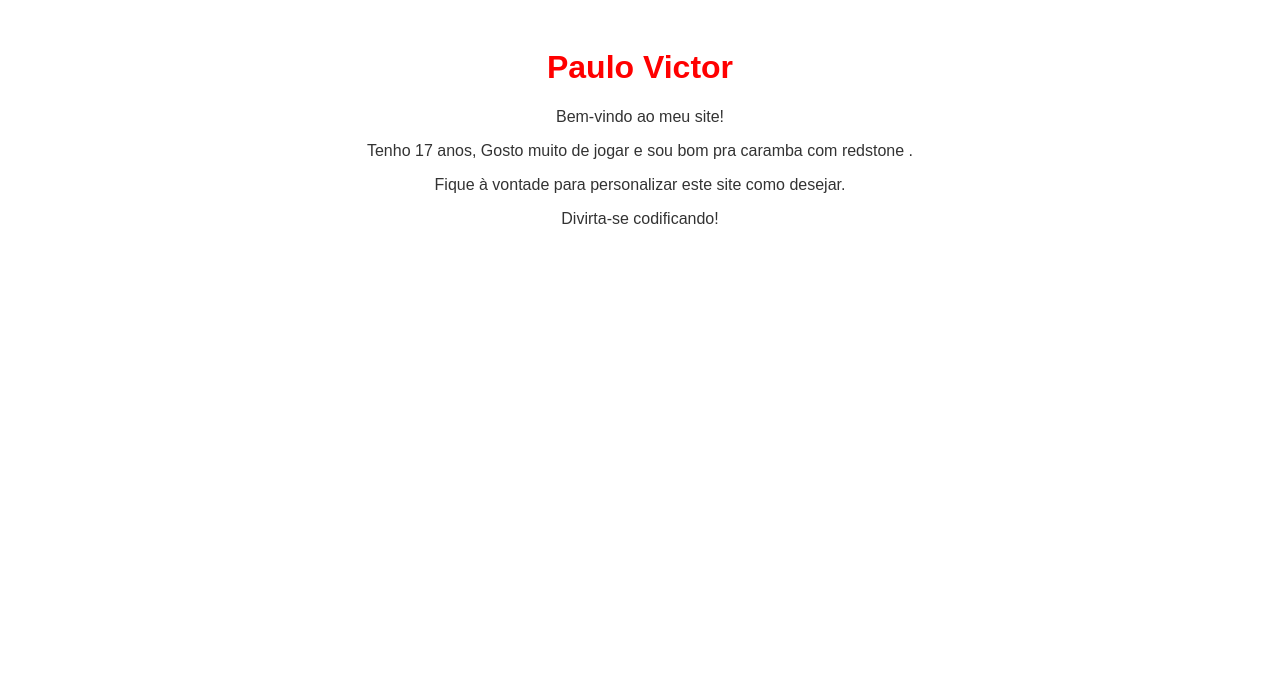
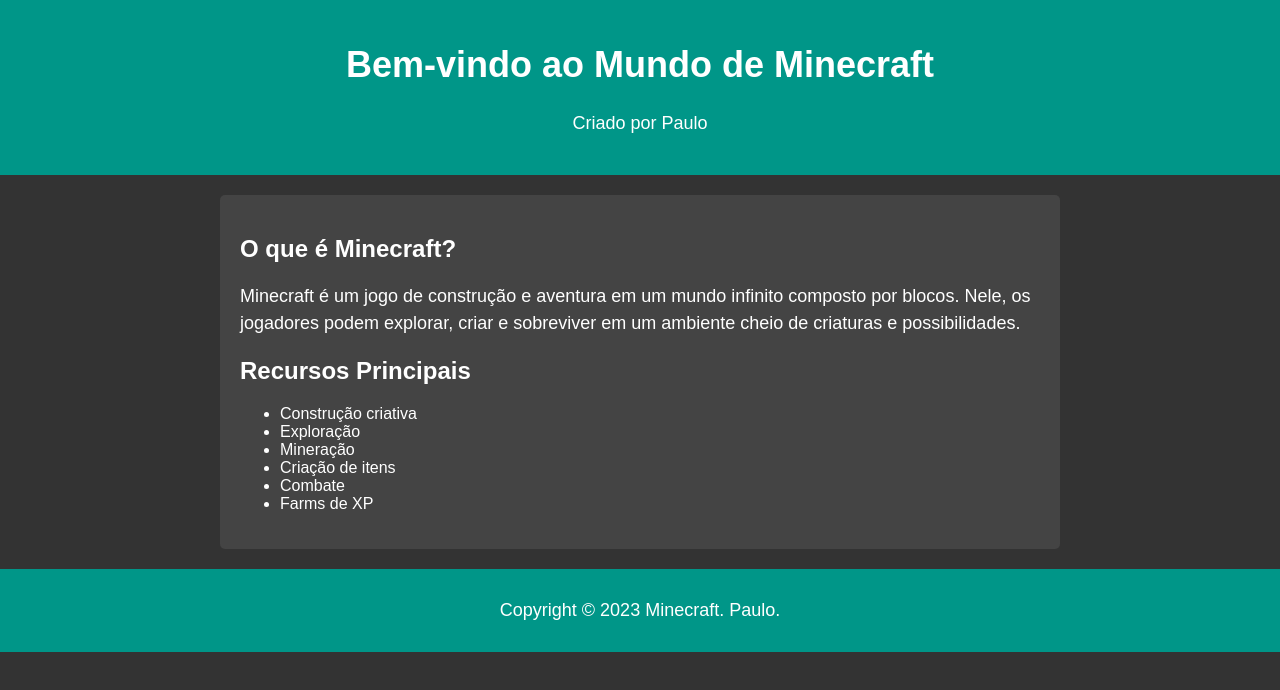
Before and after one commit to TINHOZ0/SITE-criativo-ALURA, a plain HTML site: page index.html in a window 1280 px wide. Drawn offline with Linux system fonts and the light colour scheme.

Commit message:
Add files via upload

```diff
--- a/index.html
+++ b/index.html
@@ -1,30 +1,74 @@
 <!DOCTYPE html>
-<html lang="pt-br">
+<html lang="pt-BR">
 <head>
     <meta charset="UTF-8">
     <meta name="viewport" content="width=device-width, initial-scale=1.0">
-    <title>Paulo Victor - Meu Site</title>
+    <title>Site de Minecraft - Criado por Paulo</title>
     <style>
         body {
             font-family: Arial, sans-serif;
+            margin: 0;
+            padding: 0;
+            background-color: #333;
+            color: #fff;
+        }
+
+        header {
+            background-color: #009688;
             text-align: center;
             padding: 20px;
         }
 
         h1 {
-            color: #ff0000;
+            font-size: 36px;
+        }
+
+        main {
+            max-width: 800px;
+            margin: 20px auto;
+            padding: 20px;
+            background-color: #444;
+            border-radius: 5px;
         }
 
         p {
-            color: #333;
+            font-size: 18px;
+            line-height: 1.5;
+        }
+
+        footer {
+            text-align: center;
+            padding: 10px;
+            background-color: #009688;
+            color: #fff;
         }
     </style>
 </head>
 <body>
-    <h1>Paulo Victor</h1>
-    <p>Bem-vindo ao meu site!</p>
-    <p>Tenho 17 anos, Gosto muito de jogar e sou bom pra caramba com redstone .</p>
-    <p>Fique à vontade para personalizar este site como desejar.</p>
-    <p>Divirta-se codificando!</p>
+    <header>
+        <h1>Bem-vindo ao Mundo de Minecraft</h1>
+        <p>Criado por Paulo</p>
+    </header>
+
+    <main>
+        <h2>O que é Minecraft?</h2>
+        <p>Minecraft é um jogo de construção e aventura em um mundo infinito composto por blocos. Nele, os jogadores podem explorar, criar e sobreviver em um ambiente cheio de criaturas e possibilidades.</p>
+
+        <h2>Recursos Principais</h2>
+        <ul>
+            <li>Construção criativa</li>
+            <li>Exploração</li>
+            <li>Mineração</li>
+            <li>Criação de itens</li>
+            <li>Combate</li>
+            <li>Farms de XP</li>
+        </ul>
+    </main>
+
+
+
+    <footer>
+        <p>Copyright © 2023 Minecraft.  Paulo.</p>
+    </footer>
 </body>
 </html>
```
